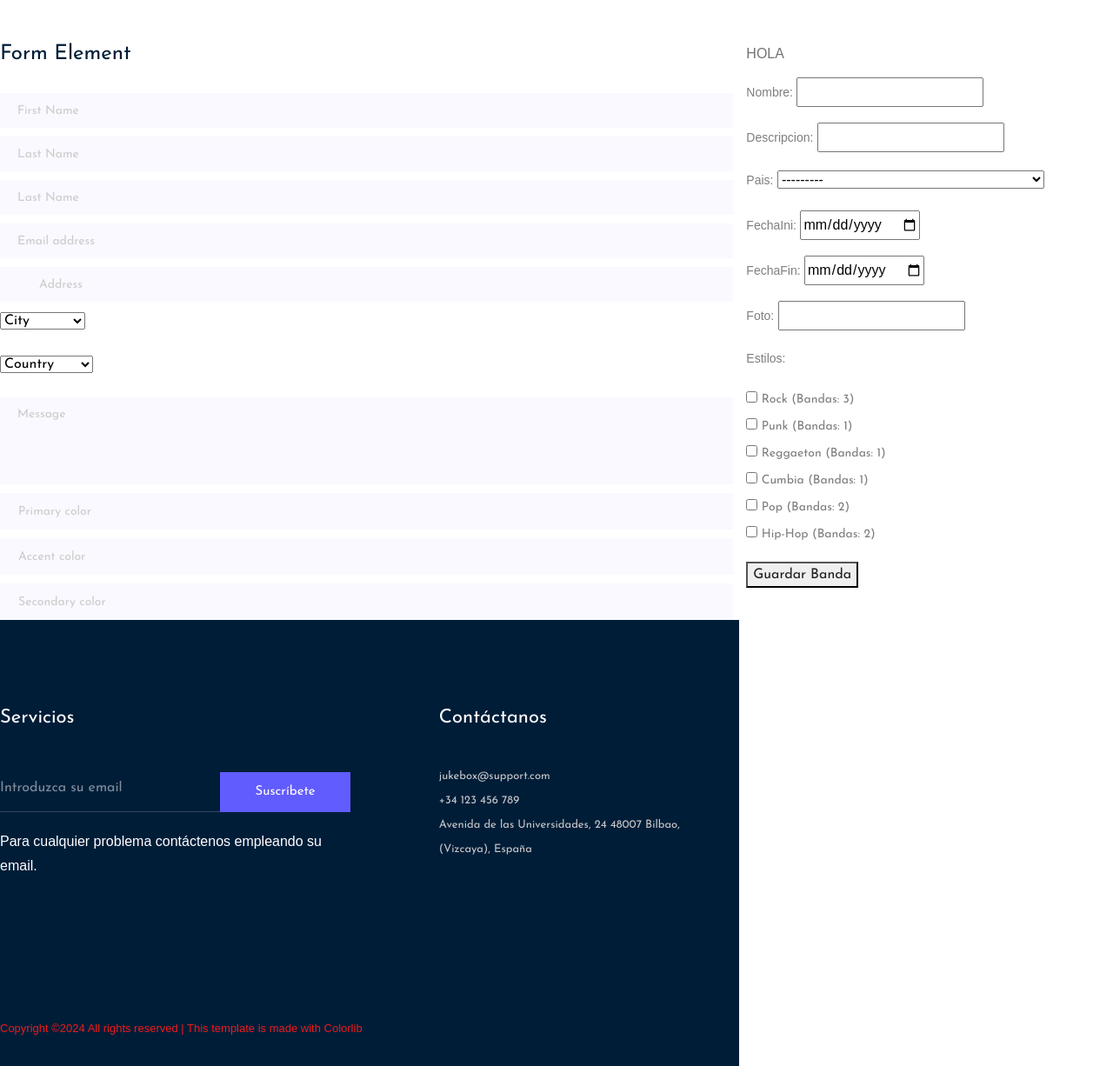
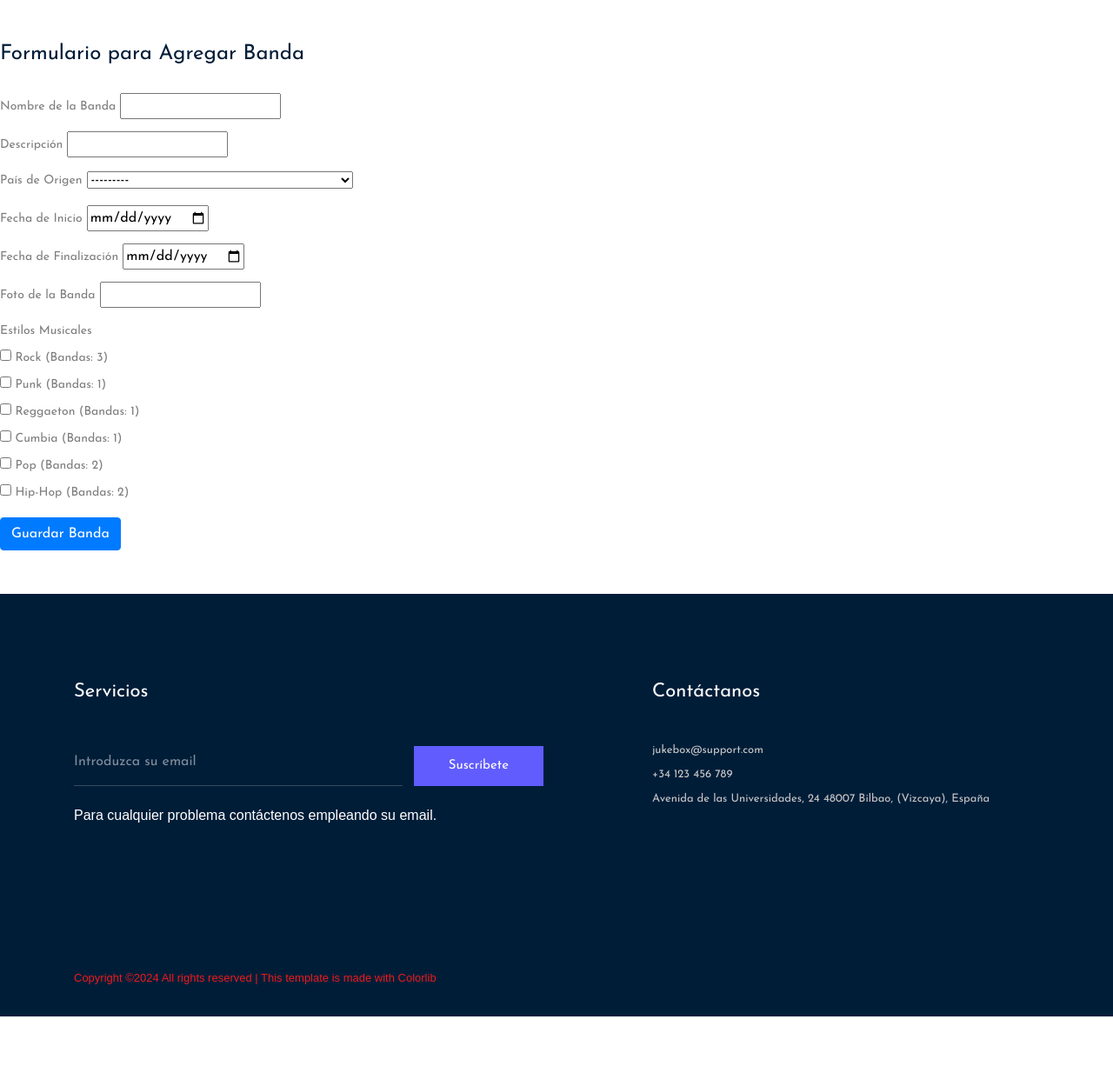
Before and after one commit to Luis-Rdguez/JukeBox, a Django app: page /add/ in a window 1280 px wide. Shown: the part 503-1729 px from the top of the page at 87% size. After the commit the page ends 1672 px from the top, so only its background shows below. Run offline with Django 5.2, Linux system fonts and the light colour scheme; data comes from the database, SQL or seed files in the repository; some libraries are stand-ins or nearby versions; some web fonts are replaced.

Commit message:
un poco mejor el form

```diff
--- a/appJukeBox/templates/addBanda.html
+++ b/appJukeBox/templates/addBanda.html
@@ -2,7 +2,6 @@
 {% extends 'base.html' %}
 
 {% block title %}Agregar Banda{% endblock %}
-
 
 {% block bradcam_area_breadcam_bg_2 %}
     <!-- bradcam_area  -->
@@ -20,92 +19,65 @@
     <!--/ bradcam_area  -->
 {% endblock %}
 
-{% block section-top-border%}
+{% block section-top-border %}
   <div class="section-top-border">
     <div class="row">
       <div class="col-lg-8 col-md-8">
-        <h3 class="mb-30">Form Element</h3>
-        <form action="#">
+        <h3 class="mb-30">Formulario para Agregar Banda</h3>
+
+        <form method="POST" enctype="multipart/form-data">
+          {% csrf_token %}
+
+          <!-- Nombre de la Banda -->
           <div class="mt-10">
-            <input type="text" name="first_name" placeholder="First Name"
-              onfocus="this.placeholder = ''" onblur="this.placeholder = 'First Name'" required
-              class="single-input">
-          </div>
-          <div class="mt-10">
-            <input type="text" name="last_name" placeholder="Last Name"
-              onfocus="this.placeholder = ''" onblur="this.placeholder = 'Last Name'" required
-              class="single-input">
-          </div>
-          <div class="mt-10">
-            <input type="text" name="last_name" placeholder="Last Name"
-              onfocus="this.placeholder = ''" onblur="this.placeholder = 'Last Name'" required
-              class="single-input">
-          </div>
-          <div class="mt-10">
-            <input type="email" name="EMAIL" placeholder="Email address"
-              onfocus="this.placeholder = ''" onblur="this.placeholder = 'Email address'" required
-              class="single-input">
-          </div>
-          <div class="input-group-icon mt-10">
-            <div class="icon"><i class="fa fa-thumb-tack" aria-hidden="true"></i></div>
-            <input type="text" name="address" placeholder="Address" onfocus="this.placeholder = ''"
-              onblur="this.placeholder = 'Address'" required class="single-input">
-          </div>
-          <div class="input-group-icon mt-10">
-            <div class="icon"><i class="fa fa-plane" aria-hidden="true"></i></div>
-            <div class="form-select" id="default-select"">
-                  <select>
-                    <option value=" 1">City</option>
-              <option value="1">Dhaka</option>
-              <option value="1">Dilli</option>
-              <option value="1">Newyork</option>
-              <option value="1">Islamabad</option>
-              </select>
-            </div>
-          </div>
-          <div class="input-group-icon mt-10">
-            <div class="icon"><i class="fa fa-globe" aria-hidden="true"></i></div>
-            <div class="form-select" id="default-select"">
-                  <select>
-                    <option value=" 1">Country</option>
-              <option value="1">Bangladesh</option>
-              <option value="1">India</option>
-              <option value="1">England</option>
-              <option value="1">Srilanka</option>
-              </select>
-            </div>
+            <label for="id_nombre">Nombre de la Banda</label>
+            {{ form.nombre }}
           </div>
 
+          <!-- Descripción de la Banda -->
           <div class="mt-10">
-            <textarea class="single-textarea" placeholder="Message" onfocus="this.placeholder = ''"
-              onblur="this.placeholder = 'Message'" required></textarea>
+            <label for="id_descripcion">Descripción</label>
+            {{ form.descripcion }}
           </div>
+
+          <!-- País de Origen -->
           <div class="mt-10">
-            <input type="text" name="first_name" placeholder="Primary color"
-              onfocus="this.placeholder = ''" onblur="this.placeholder = 'Primary color'" required
-              class="single-input-primary">
+            <label for="id_pais">País de Origen</label>
+            {{ form.pais }}
           </div>
+
+          <!-- Fecha de Inicio -->
           <div class="mt-10">
-            <input type="text" name="first_name" placeholder="Accent color"
-              onfocus="this.placeholder = ''" onblur="this.placeholder = 'Accent color'" required
-              class="single-input-accent">
+            <label for="id_fechaIni">Fecha de Inicio</label>
+            {{ form.fechaIni }}
           </div>
+
+          <!-- Fecha de Finalización -->
           <div class="mt-10">
-            <input type="text" name="first_name" placeholder="Secondary color"
-              onfocus="this.placeholder = ''" onblur="this.placeholder = 'Secondary color'"
-              required class="single-input-secondary">
+            <label for="id_fechaFin">Fecha de Finalización</label>
+            {{ form.fechaFin }}
+          </div>
+
+          <!-- Foto de la Banda -->
+          <div class="mt-10">
+            <label for="id_foto">Foto de la Banda</label>
+            {{ form.foto }}
+          </div>
+
+          <!-- Estilos de la Banda -->
+          <div class="mt-10">
+            <label for="id_estilos">Estilos Musicales</label>
+            {{ form.estilos }}  <!-- CheckboxSelectMultiple para seleccionar múltiples estilos -->
+          </div>
+
+          <!-- Botón para enviar el formulario -->
+          <div class="mt-10">
+            <button type="submit" class="btn btn-primary">Guardar Banda</button>
           </div>
         </form>
-      </div>
 
 
-  <form method="POST" enctype="multipart/form-data">
-    {% csrf_token %}
-    <p>HOLA</p>
-    {{ form.as_p }}
-
-    <button type="submit">Guardar Banda</button>
-  </form>
-
-  <br>
+      </div>
+    </div>
+  </div>
 {% endblock %}
```
